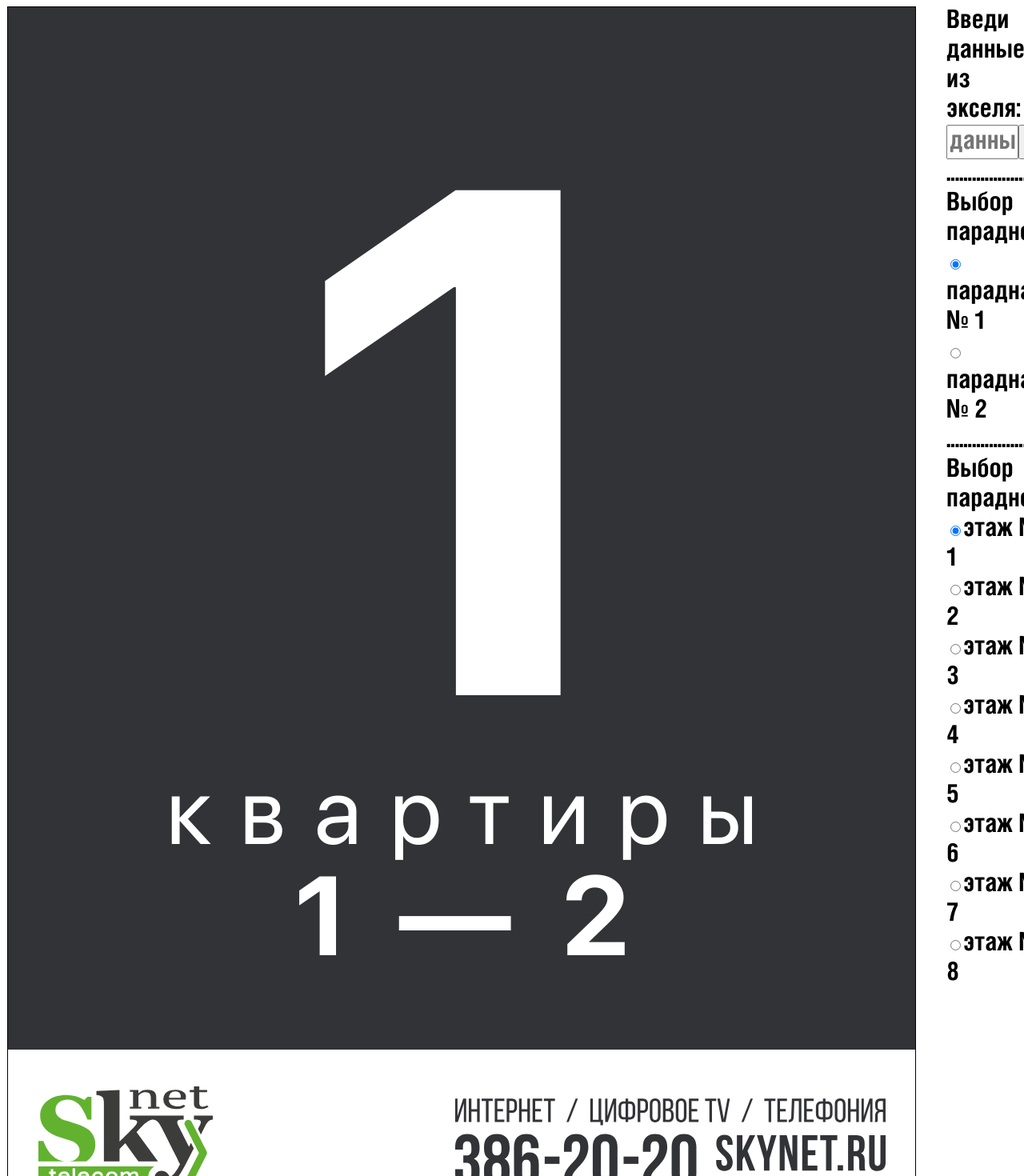
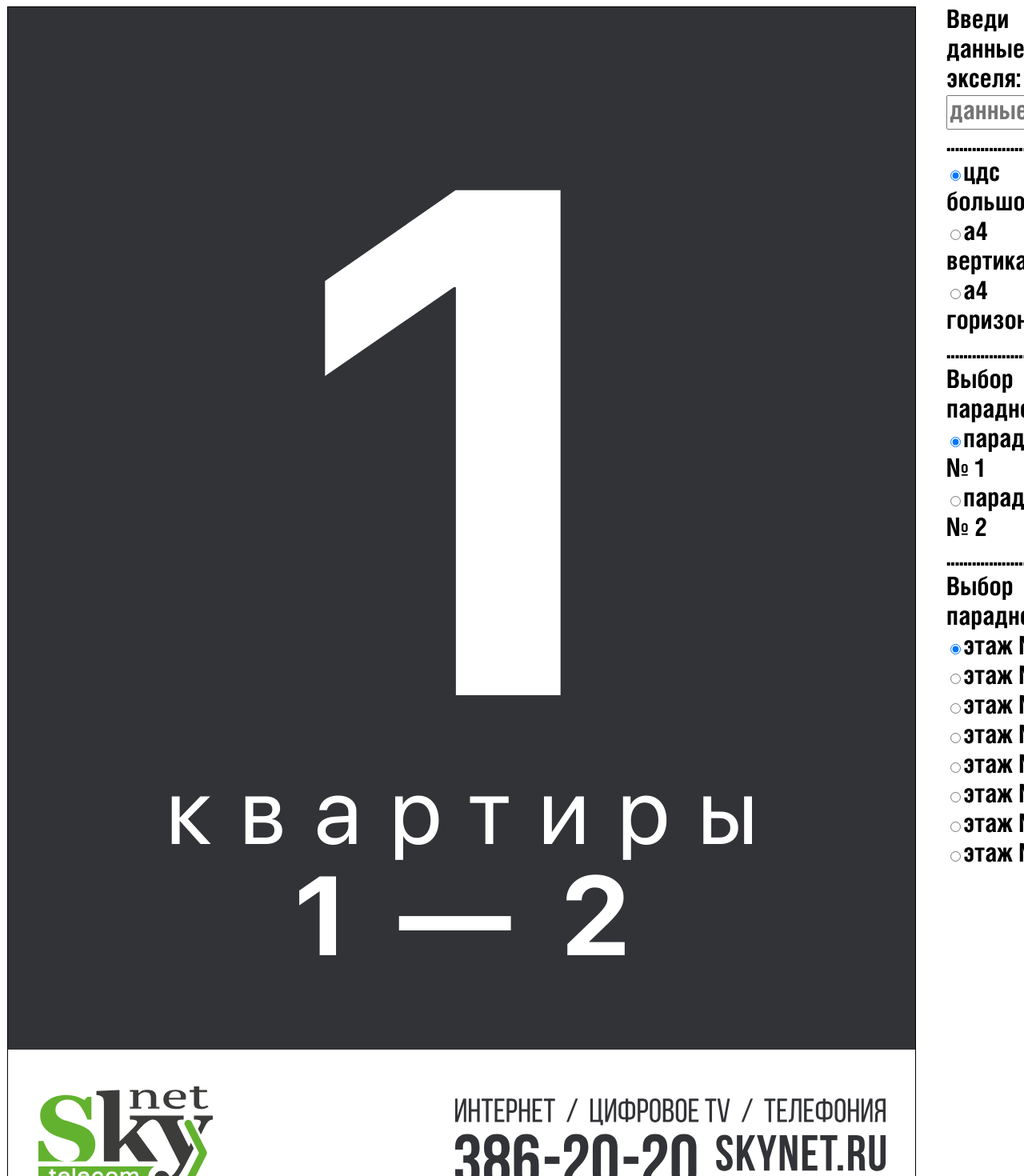
Before and after one commit to mayhemuss/reactmaketsky, a React (Create React App) app: page /BigFloorPage in a window 1280 px wide. Shown: the top 1470 px of the page at 80% size. Built offline with nearby package versions, Linux system fonts and the light colour scheme.

Commit message:
big number floor page add style

```diff
--- a/src/Components/AdressTable/Fulladress.module.css
+++ b/src/Components/AdressTable/Fulladress.module.css
@@ -108,8 +108,7 @@
   display: flex;
   flex-direction: row;
   justify-content: flex-end;
-  /*font-size: 315pt;*/
-  /* margin-right: 20mm; */
+
   margin-bottom: 10mm;
   font-family: "HeliosRegular";
   width: 100%;
--- a/src/Components/BigFloorTable/BigFloorTable.jsx
+++ b/src/Components/BigFloorTable/BigFloorTable.jsx
@@ -1,85 +1,100 @@
-import React, {useEffect} from 'react';
-import styles from "./BigFloorTable.module.css"
+import React, { useEffect } from "react";
+import styles from "./BigFloorTable.module.css";
 
 import logo_img from "../../images/logo_img.svg";
 import logo_text from "../../images/logo_text.svg";
-import {useSelector} from "react-redux";
-import {entrancesSelector, settingsSelector} from "../../store/selectors";
-
+import { useSelector } from "react-redux";
+import {
+  entrancesSelector,
+  settingsSelector,
+  tableSelector,
+} from "../../store/selectors";
+import AddLogo from "../Table/AddLogo";
 
 function BigFloorTable() {
-  const {currentEntarance, currentFloor} = useSelector(settingsSelector);
-  const {adress, entrance} = useSelector(entrancesSelector);
+  const { bigNumberTableSize, currentBigNumberTableSize } =
+    useSelector(tableSelector);
+  const { currentEntarance, currentFloor } = useSelector(settingsSelector);
+  const { adress, entrance } = useSelector(entrancesSelector);
 
-
-  const start = entrance[currentEntarance].long[currentFloor].roomStart
-  const end = entrance[currentEntarance].long[currentFloor].roomEnd
-  const floor = entrance[currentEntarance].long[currentFloor].floor
-
+  const { width, type, height } = bigNumberTableSize[currentBigNumberTableSize];
+  const { roomStart, roomEnd, floor } =
+    entrance[currentEntarance].long[currentFloor];
 
   useEffect(() => {
-    document.title = `${adress}_п№${currentEntarance}_эт№_${floor}_${300}_${400}`;
-  }, [currentEntarance, adress, currentFloor]);
+    document.title = `${adress}_п№${currentEntarance}_эт№_${floor}_${width}_${height}`;
+  }, [currentEntarance, adress, currentFloor, currentBigNumberTableSize]);
 
   return (
-    <div className={styles.full_table}>
-      <div style={{width: "100%", height: "345mm", backgroundColor: "#323337", color: "white"}}>
-        <div style={{
-          display: "flex",
-          justifyContent: "center",
-          fontSize: "237mm",
-          lineHeight: "0.9",
-          fontFamily: "SFProDisplayBold",
-          marginTop:"37mm",
-          letterSpacing:"-20px",
-          marginRight:"10px"
-        }}>
-          {floor}
+    <div
+      className={styles.full_table}
+      style={{ width: `${width}mm`, height: `${height}mm` }}
+    >
+      <div
+        className={
+          type === "gray"
+            ? styles.content_container_gray
+            : styles.content_container
+        }
+      >
+        <div
+          className={type === "gray" ? styles.container_gray : styles.container}
+        >
+          <div
+            style={{ fontSize: width !== 297 ? "" : 450 }}
+            className={type === "gray" ? styles.bignumb_gray : styles.bignumb}
+          >
+            {floor}
+            {type === "gray" ? (
+              <></>
+            ) : width === 297 ? (
+              <></>
+            ) : (
+              <div className={styles.floorName}>этаж</div>
+            )}
+          </div>
+
+          <div
+            className={
+              type === "gray"
+                ? styles.short_enterance_gray
+                : styles.short_enterance
+            }
+          >
+            <div
+              className={
+                type === "gray" ? styles.roomsName_gray : styles.roomsName
+              }
+            >
+              квартиры
+            </div>
+            <div className={type === "gray" ? styles.rooms_gray : styles.rooms}>
+              {type === "gray" ? "" : "кв. "}
+              {roomStart}
+              {" — "}
+              {roomEnd}
+            </div>
+          </div>
         </div>
-        <div style={{
-          fontSize: "31mm",
-          display: "flex",
-          textAlign: "center",
-          fontFamily: "SFProDisplayRegular",
-          letterSpacing: "35px",
-          marginBottom: "-10mm",
-          width:"100%",
-          paddingLeft:"17.5px",
-          justifyContent:"center",
-          marginTop: "-3mm"
-        }}>
-          квартиры
-        </div>
-        <div style={{
-          letterSpacing: "18px",
-          fontSize: "37mm",
-          display: "flex",
-          flexDirection: "row",
-          justifyContent: "center",
-          fontFamily: "SFProDisplayBold",
-          paddingLeft:"9px",
-          width:"100%",
-          textAlign: "center",
-          marginTop:"4mm"
-        }}>
-          {start}{" — "}{end}
 
-
-
-
-        </div>
-      </div>
-
-      <div style={{
-        height: "55mm",
-        display: "flex",
-        flexDirection: "row",
-        width: "100%",
-        justifyContent: "space-between",
-        alignItems: "flex-end"
-      }}>
-        <img style={{height: "33mm", margin: "10mm"}} className="logo_img" alt="logo_img" src={logo_img}></img>
-        <img style={{height: "29mm", margin: "10mm"}} className="logo_text" alt="logo_text" src={logo_text}></img>
+        {type === "gray" ? (
+          <div className={styles.adContainer_gray}>
+            <img
+              className={styles.adLogo_gray}
+              alt="logo_img"
+              src={logo_img}
+            ></img>
+            <img
+              className={styles.adText_gray}
+              alt="logo_text"
+              src={logo_text}
+            ></img>
+          </div>
+        ) : (
+          // <div className={styles.logo_container}>
+          <AddLogo logoRef={null} width={width} />
+          //</div>
+        )}
       </div>
     </div>
   );
--- a/src/Components/BigFloorTable/BigFloorTable.module.css
+++ b/src/Components/BigFloorTable/BigFloorTable.module.css
@@ -1,7 +1,127 @@
 .full_table {
-    display: flex;
-    flex-direction: column;
-    border: 1px black solid;
-    width: 300mm;
-    height: 400mm;
+  display: flex;
+  flex-direction: column;
+  border: 1px black solid;
 }
+
+.full_table * {
+  display: flex;
+}
+
+.container_gray {
+  width: 100%;
+  height: 345mm;
+  background-color: #323337;
+  color: white;
+  flex-direction: column;
+}
+
+.container {
+  flex-direction: column;
+  height: 100%;
+  justify-content: space-between;
+  gap: 3mm;
+}
+
+.bignumb_gray {
+  display: flex;
+  justify-content: center;
+  font-size: 237mm;
+  line-height: 0.9;
+  font-family: SFProDisplayBold;
+  margin-top: 37mm;
+  letter-spacing: -20px;
+  margin-right: 10px;
+}
+
+.bignumb {
+  flex-direction: column;
+  height: 100%;
+  align-items: center;
+  color: white;
+  width: 100%;
+  justify-content: space-around;
+  background-color: rgb(49, 39, 131);
+  /* padding-top: 7mm; */
+  font-size: 500pt;
+  line-height: 0.8;
+}
+.floorName {
+  font-size: 100pt;
+}
+.short_enterance_gray {
+  flex-direction: column;
+}
+.short_enterance {
+  height: 40mm;
+  font-size: 80pt;
+  padding-top: 3mm;
+  padding-bottom: 3mm;
+  color: white;
+  background-color: rgb(49, 39, 131);
+  justify-content: center;
+  align-items: center;
+  flex-direction: column;
+}
+
+.roomsName_gray {
+  font-size: 31mm;
+  display: flex;
+  text-align: center;
+  font-family: SFProDisplayRegular;
+  letter-spacing: 35px;
+  margin-bottom: -10mm;
+  width: 100%;
+  padding-left: 17.5px;
+  justify-content: center;
+  margin-top: -3mm;
+}
+.roomsName {
+  display: none;
+}
+
+.rooms_gray {
+  letter-spacing: 18px;
+  font-size: 37mm;
+  display: flex;
+  flex-direction: row;
+  justify-content: center;
+  font-family: SFProDisplayBold;
+  padding-left: 9px;
+  width: 100%;
+  text-align: center;
+  margin-top: 4mm;
+}
+
+.adContainer_gray {
+  height: 55mm;
+  display: flex;
+  flex-direction: row;
+  width: 100%;
+  justify-content: space-between;
+  align-items: flex-end;
+}
+
+.adText_gray {
+  height: 29mm;
+  margin: 10mm;
+}
+
+.adLogo_gray {
+  height: 33mm;
+  margin: 10mm;
+}
+
+.content_container_gray {
+  width: 100%;
+  height: 100%;
+  display: flex;
+  flex-direction: column;
+}
+
+.content_container {
+  height: 100%;
+  display: flex;
+  flex-direction: column;
+  padding: 10mm 10mm 0 10mm;
+}
--- /dev/null
+++ b/src/Components/Settings/ChoseDesign.jsx
@@ -0,0 +1,33 @@
+import React from "react";
+import { useDispatch, useSelector } from "react-redux";
+import { tableSelector } from "../../store/selectors";
+import MyRadio from "../Table/MyRadio";
+import { setCurrentBigNumberTableSize } from "../../store/reducers/tableSettingsSlice";
+
+function ChoseDesign() {
+  const dispatch = useDispatch();
+  const { bigNumberTableSize, currentBigNumberTableSize } =
+    useSelector(tableSelector);
+  const currentDisignHandler = (e) => {
+    dispatch(setCurrentBigNumberTableSize(+e.target.value));
+  };
+
+  return (
+    <div>
+      {bigNumberTableSize.map((e, index) => {
+        return (
+          <MyRadio
+            key={e.name + e.height + e.width}
+            callBack={currentDisignHandler}
+            current={currentBigNumberTableSize}
+            val={index}
+          >
+            {e.name}
+          </MyRadio>
+        );
+      })}
+    </div>
+  );
+}
+
+export default ChoseDesign;
--- a/src/Pages/BigFloorPage.jsx
+++ b/src/Pages/BigFloorPage.jsx
@@ -1,5 +1,5 @@
-import React from 'react';
-import styles from "./style.module.css"
+import React from "react";
+import styles from "./style.module.css";
 import print from "./printhide.module.css";
 import EntaranceInput from "../Components/Settings/EntaranceInput";
 
@@ -7,21 +7,31 @@ import ChoseEntarance from "../Components/Settings/ChoseEntarance";
 import Instruction from "../Components/Instruction/Instruction";
 import BigFloorTable from "../Components/BigFloorTable/BigFloorTable";
 import ChoseFloor from "../Components/Settings/ChoseFloor";
+import ChoseDesign from "../Components/Settings/ChoseDesign";
+import { useSelector } from "react-redux";
+import { tableSelector } from "../store/selectors";
 
 function BigFloorPage(props) {
+  const {bigNumberTableSize, currentBigNumberTableSize} = useSelector(tableSelector);
+
+  const height = bigNumberTableSize[currentBigNumberTableSize].height;
+  const width = bigNumberTableSize[currentBigNumberTableSize].width;
+
   return (
     <div className={styles.container_horizontal}>
       <div>
-        <BigFloorTable/>
+        <BigFloorTable />
       </div>
-      <div className={(print.print_hide + " " + styles.settings)}>
-        <EntaranceInput/>
+      <div className={print.print_hide + " " + styles.settings}>
+        <EntaranceInput />
         <div>...................</div>
-        <ChoseEntarance/>
+        <ChoseDesign />
         <div>...................</div>
-        <ChoseFloor/>
+        <ChoseEntarance />
+        <div>...................</div>
+        <ChoseFloor />
       </div>
-      <Instruction orientering="vertical" width={300} height={400}/>
+      <Instruction orientering="vertical" width={width} height={height} />
     </div>
   );
 }
--- a/src/Pages/LandingPage.jsx
+++ b/src/Pages/LandingPage.jsx
@@ -29,7 +29,7 @@ function LandingPage() {
       {/*  Вывод квартир в рандоме*/}
       {/*</button>*/}
       <button onClick={() => navigate("/BigFloorPage", { replace: false })}>
-        этажные таблички 400*500
+        этажные таблички с квартирной раскладкой
       </button>
     </div>
   );
--- a/src/index.css
+++ b/src/index.css
@@ -215,7 +215,7 @@ body {
 }
 .big_logo {
   height: 32mm;
-  padding-top: 10mm;
+  padding-top: 5mm;
   padding-bottom: 15mm;
 }
 
--- a/src/store/reducers/tableSettingsSlice.js
+++ b/src/store/reducers/tableSettingsSlice.js
@@ -11,6 +11,13 @@ const tableSettingsSlice = createSlice({
     ],
     currentTableSize: 1,
     currentType: "pvc",
+    bigNumberTableSize: [
+      { width: 300, height: 400, type: "gray", name: "цдс большой" },
+      { width: 210, height: 297, type: "blue", name: "а4 вертикал" },
+      { width: 297, height: 210, type: "blue", name: "а4 горизонтал" },
+    ],
+    currentBigNumberTableSize: 0,
+    currentBigNumberType: "gray",
   },
   reducers: {
     addTableSize(state, { payload }) {
@@ -19,9 +26,19 @@ const tableSettingsSlice = createSlice({
     setCurrentTableSize(state, { payload }) {
       state.currentTableSize = payload;
     },
+    /*addTableSize(state, { payload }) {
+      state.allTableSize = [...state.allTableSize, payload];
+    },*/
+    setCurrentBigNumberTableSize(state, { payload }) {
+      state.currentBigNumberTableSize = payload;
+    },
   },
 });
 
 export default tableSettingsSlice.reducer;
 
-export const { addTableSize, setCurrentTableSize } = tableSettingsSlice.actions;
+export const {
+  addTableSize,
+  setCurrentTableSize,
+  setCurrentBigNumberTableSize,
+} = tableSettingsSlice.actions;
```
Also changed, not shown: 2 other files (tests, documents, lock files or other folders).
